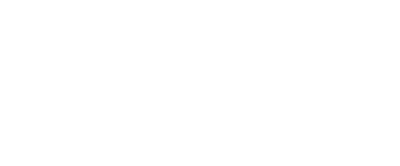
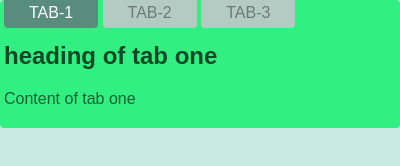
Before and after one commit to tick42-give-a-shit/tick42-give-a-shit, a browser extension: page extension/popup.html in a window 400 px wide. Drawn offline with nearby package versions, Linux system fonts and the light colour scheme.

Commit message:
Initial popup.html, move the tick42-glue-core to a lib folder

```diff
--- a/extension/popup.html
+++ b/extension/popup.html
@@ -1,10 +1,117 @@
 <!DOCTYPE html>
 <html lang="en">
+
 <head>
-    <meta charset="UTF-8">
-    <title>Give a Shit Extension</title>
+    <title>Bootstrap Example</title>
+    <meta charset="utf-8">
+    <meta name="viewport" content="width=device-width, initial-scale=1">
+    <style>
+        body {
+            margin: 0;
+            padding: 0;
+            height: 100%;
+            background-color: #c7eae0;
+            font-family: 'sans-serif', sans-serif;
+        }
+
+        .tab-container {
+            background-color: #31f081;
+            padding: 1%;
+            border-radius: 4px;
+        }
+
+        .tab-menu {}
+
+        .tab-menu ul {
+            margin: 0;
+            padding: 0;
+        }
+
+        .tab-menu ul li {
+            list-style-type: none;
+            display: inline-block;
+        }
+
+        .tab-menu ul li a {
+            text-decoration: none;
+            color: rgba(0, 0, 0, 0.4);
+            background-color: #b4cbc4;
+            padding: 7px 25px;
+            border-radius: 4px;
+        }
+
+        .tab-menu ul li a.active-a {
+            background-color: #588d7d;
+            color: #ffffff;
+        }
+
+        .tab {
+            display: none;
+        }
+
+        .tab h2 {
+            color: rgba(0, 0, 0, .7);
+        }
+
+        .tab p {
+            color: rgba(0, 0, 0, 0.6);
+            text-align: justify;
+        }
+
+        .tab-active {
+            display: block;
+        }
+    </style>
+    <script src="https://ajax.googleapis.com/ajax/libs/jquery/3.4.0/jquery.min.js"></script>
 </head>
+
 <body>
+    <div class="tab-container">
+        <div class="tab-menu">
+            <ul>
+                <li><a href="#" class="tab-a active-a" data-id="tab1">TAB-1</a></li>
+                <li><a href="#" class="tab-a" data-id="tab2">TAB-2</a></li>
+                <li><a href="#" class="tab-a" data-id="tab3">TAB-3</a></li>
+            </ul>
+        </div>
+        <!--end of tab-menu-->
+        <div class="tab tab-active" data-id="tab1">
+            <h2>heading of tab one</h2>
+            <p>Content of tab one</p>
 
+        </div>
+        <!--end of tab one-->
+
+        <div class="tab " data-id="tab2">
+            <h2>heading of tab two</h2>
+            <p>Content of tab two</p>
+        </div>
+        <!--end of tab two-->
+        <div class="tab " data-id="tab3">
+            <h2>heading of tab three</h2>
+            <p>Content of tab three</p>
+        </div>
+        <!--end of tab three-->
+    </div>
+    <!--end of container-->
+
+    <script>
+        const DOMContentLoadedCallback = () => {
+            const tabAElements = document.getElementsByClassName('tab-a');
+            for (tabAElement of tabAElements) {
+                tabAElement.addEventListener('click', (e) => {
+                    const activeTab = document.getElementsByClassName('active-a')[0];
+                    const activeTabContent = document.getElementsByClassName('tab-active')[0];
+                    activeTab.classList.remove('active-a');
+                    activeTabContent.classList.remove('tab-active');
+                    e.target.classList.add('active-a');
+                    document.querySelector(`.tab[data-id='${e.target.getAttribute('data-id')}']`).classList.add('tab-active');
+                });
+            }
+        };
+
+        document.addEventListener('DOMContentLoaded', DOMContentLoadedCallback, false);
+    </script>
 </body>
+
 </html>
```
Also changed, not shown: extension/lib/tick42-glue-core-4.3.7.js (renamed from extension/tick42-glue-core-4.3.7.js).
